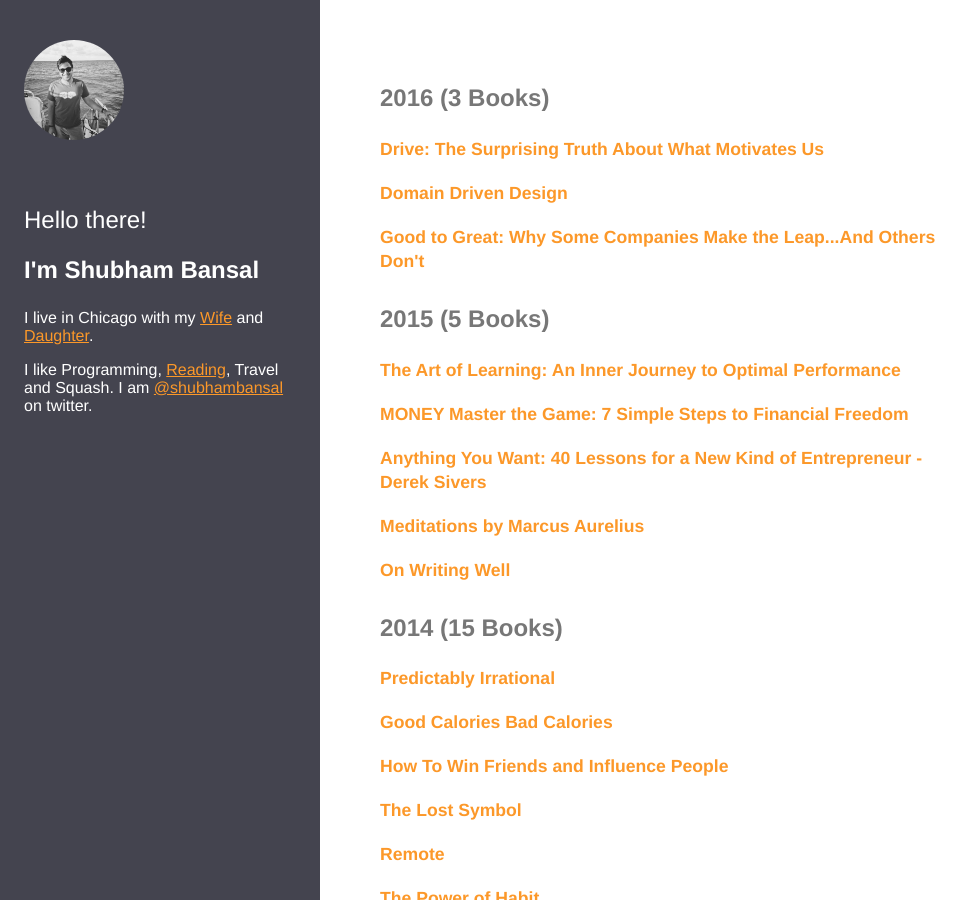
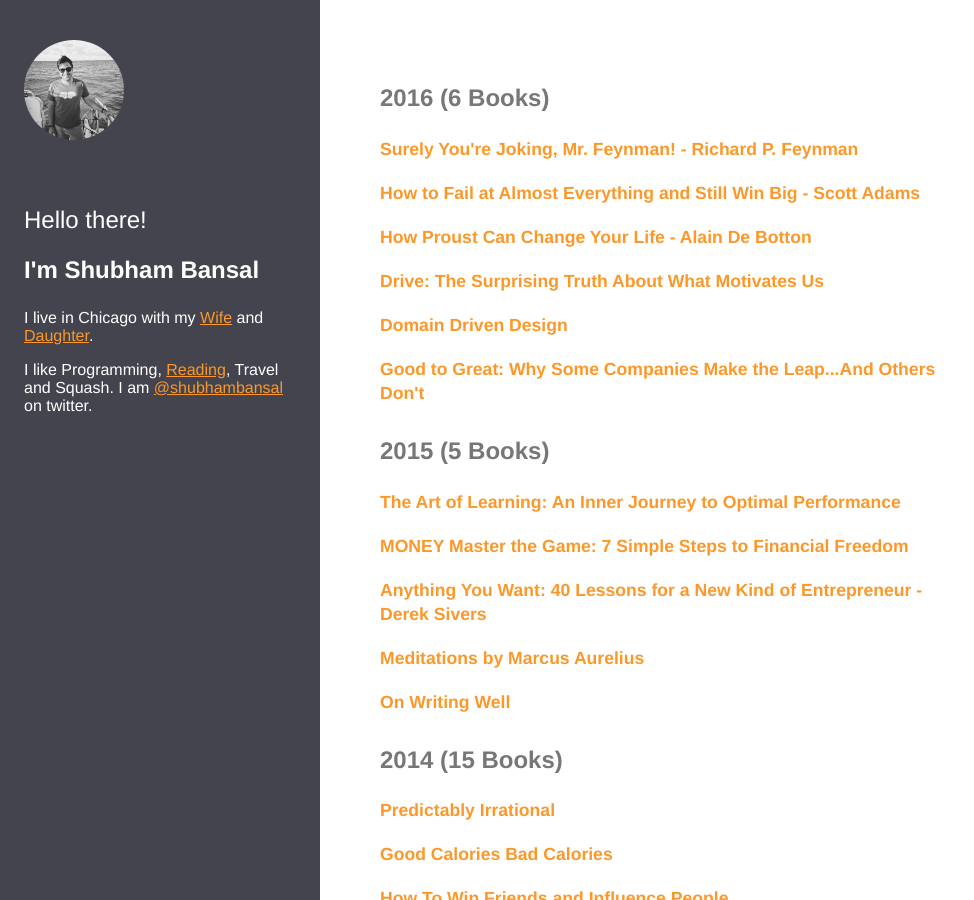
Before and after one commit to sbansal/sbansal-personal-website, a Jekyll site: the page built from reading.md, in a window 1280 px wide and 900 px high. Shown: the whole window, without its empty margins (0-974 px from the left). Built offline with Jekyll 4.4.1, drawn with Linux system fonts in a browser that asks for light colours.

Commit message:
updated the reading list

```diff
--- a/reading.md
+++ b/reading.md
@@ -4,8 +4,23 @@ title: Books
 ---
 
 <section class="book-list">
-  <h1 class="date-header">2016 (3 Books)</h1>
+  <h1 class="date-header">2016 (6 Books)</h1>
   <ul class="books">
+    <li>
+      <a href="http://www.amazon.com/Surely-Feynman-Adventures-Curious-Character/dp/0393316041" target="_blank">
+        Surely You're Joking, Mr. Feynman! - Richard P. Feynman
+      </a>
+    </li>
+    <li>
+      <a href="http://www.amazon.com/How-Fail-Almost-Everything-Still/dp/1591847745" target="_blank">
+        How to Fail at Almost Everything and Still Win Big - Scott Adams
+      </a>
+    </li>
+    <li>
+      <a href="http://www.amazon.com/How-Proust-Change-Your-Life/dp/0679779159" target="_blank">
+        How Proust Can Change Your Life - Alain De Botton
+      </a>
+    </li>
     <li>
       <a href="http://www.amazon.com/Drive-Surprising-Truth-About-Motivates/dp/1594484805" target="_blank">
         Drive: The Surprising Truth About What Motivates Us
```
